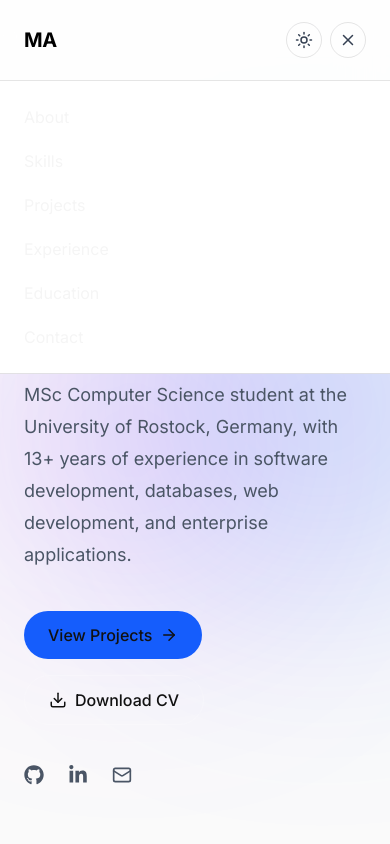
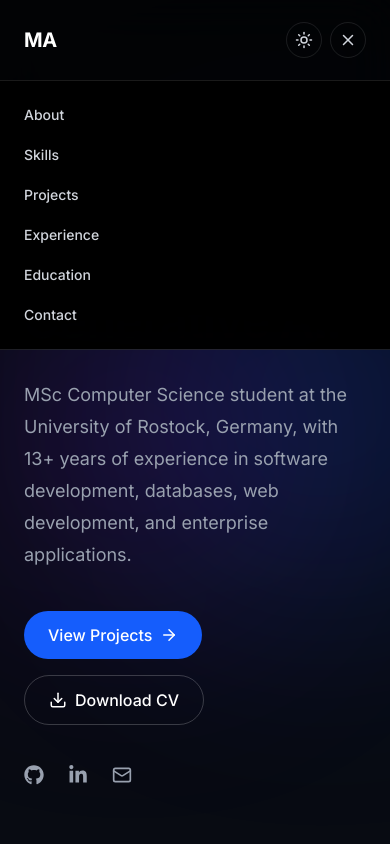
Before and after one commit to Mehrdad-Afshari/mehrdad-afshari-portfolio, a Next.js app: page / in a window 390 px wide. Both pictures are taken after a click on the button 348 px from the left and 40 px from the top of the page. Shown: the top 844 px of the page. Built offline with nearby package versions, Linux system fonts and the light colour scheme.

Commit message:
fix theme, responsive navigation and accessibility

```diff
--- a/app/globals.css
+++ b/app/globals.css
@@ -1,17 +1,25 @@
 @import "tailwindcss";
+
+/*
+  Tailwind CSS v4:
+  Make dark: utilities respond to the .dark class
+  instead of the system color scheme.
+*/
+@custom-variant dark (&:where(.dark, .dark *));
 
 :root {
   --background: #fafafa;
   --foreground: #111111;
 }
 
-.dark {
+html {
+  scroll-behavior: smooth;
+  background: var(--background);
+}
+
+html.dark {
   --background: #080b12;
   --foreground: #f5f5f5;
-}
-
-html {
-  scroll-behavior: smooth;
 }
 
 body {
@@ -19,6 +27,13 @@ body {
   background: var(--background);
   color: var(--foreground);
   font-family: var(--font-inter), sans-serif;
+  transition:
+    background-color 0.2s ease,
+    color 0.2s ease;
+}
+
+::selection {
+  background: rgba(37, 99, 235, 0.25);
 }
 
 .nav-link {
@@ -39,3 +54,26 @@ body {
 .dark .nav-link:hover {
   color: #ffffff;
 }
+
+/* Better keyboard accessibility */
+a:focus-visible,
+button:focus-visible {
+  outline: 2px solid #3b82f6;
+  outline-offset: 3px;
+}
+
+/* Respect users who prefer reduced motion */
+@media (prefers-reduced-motion: reduce) {
+  html {
+    scroll-behavior: auto;
+  }
+
+  *,
+  *::before,
+  *::after {
+    animation-duration: 0.01ms !important;
+    animation-iteration-count: 1 !important;
+    transition-duration: 0.01ms !important;
+    scroll-behavior: auto !important;
+  }
+}
--- a/app/layout.tsx
+++ b/app/layout.tsx
@@ -22,13 +22,31 @@ export const metadata: Metadata = {
   ],
 };
 
+const themeScript = `
+  (() => {
+    try {
+      const savedTheme = localStorage.getItem("theme");
+      const systemDark = window.matchMedia("(prefers-color-scheme: dark)").matches;
+      const isDark = savedTheme
+        ? savedTheme === "dark"
+        : systemDark;
+
+      document.documentElement.classList.toggle("dark", isDark);
+    } catch {}
+  })();
+`;
+
 export default function RootLayout({
   children,
 }: Readonly<{
   children: React.ReactNode;
 }>) {
   return (
-    <html lang="en">
+    <html lang="en" suppressHydrationWarning>
+      <head>
+        <script dangerouslySetInnerHTML={{ __html: themeScript }} />
+      </head>
+
       <body className={`${inter.variable} antialiased`}>
         {children}
       </body>
--- a/components/Hero.tsx
+++ b/components/Hero.tsx
@@ -18,7 +18,7 @@ export default function Hero() {
 
           {/* Text */}
           <div>
-            <p className="mb-4 text-sm font-medium uppercase tracking-[0.25em] text-blue-400">
+            <p className="mb-4 text-sm font-medium uppercase tracking-[0.25em] text-blue-600 dark:text-blue-400">
               AI Developer · Software & Database Developer
             </p>
 
@@ -51,7 +51,9 @@ export default function Hero() {
 
               <a
                 href="/cv/mehrdad-afshari-cv.pdf"
-                className="inline-flex items-center gap-2 rounded-full border border-white/20 px-6 py-3 font-medium transition hover:bg-white/10"
+                target="_blank"
+                rel="noopener noreferrer"
+                className="inline-flex items-center gap-2 rounded-full border border-black/10 px-6 py-3 font-medium text-[#111111] transition hover:bg-black/5 dark:border-white/20 dark:text-white dark:hover:bg-white/10"
               >
                 <Download size={18} />
                 Download CV
@@ -64,7 +66,8 @@ export default function Hero() {
                 href="https://github.com/Mehrdad-Afshari"
                 target="_blank"
                 rel="noopener noreferrer"
-                className="transition hover:text-white"
+                className="transition hover:text-black dark:hover:text-white"
+                aria-label="GitHub"
               >
                 <FaGithub size={20} />
               </a>
@@ -73,7 +76,7 @@ export default function Hero() {
                 href="https://linkedin.com/in/mehrdadafshari"
                 target="_blank"
                 rel="noopener noreferrer"
-                className="transition hover:text-white"
+                className="transition hover:text-black dark:hover:text-white"
                 aria-label="LinkedIn"
               >
                 <FaLinkedinIn size={20} />
@@ -81,7 +84,7 @@ export default function Hero() {
 
               <a
                 href="mailto:afshari@outlook.com"
-                className="transition hover:text-white"
+                className="transition hover:text-black dark:hover:text-white"
                 aria-label="Email"
               >
                 <Mail size={20} />
--- a/components/Navbar.tsx
+++ b/components/Navbar.tsx
@@ -3,14 +3,26 @@
 import { Menu, Moon, Sun, X } from "lucide-react";
 import { useEffect, useState } from "react";
 
+const navigation = [
+  { name: "About", href: "#about" },
+  { name: "Skills", href: "#skills" },
+  { name: "Projects", href: "#projects" },
+  { name: "Experience", href: "#experience" },
+  { name: "Education", href: "#education" },
+  { name: "Contact", href: "#contact" },
+];
+
 export default function Navbar() {
   const [darkMode, setDarkMode] = useState(true);
+  const [mobileMenu, setMobileMenu] = useState(false);
 
   useEffect(() => {
     const savedTheme = localStorage.getItem("theme");
 
-  if (savedTheme) {
-    setDarkMode(savedTheme === "dark");
+    if (savedTheme === "light") {
+      setDarkMode(false);
+    } else if (savedTheme === "dark") {
+      setDarkMode(true);
     }
   }, []);
 
@@ -18,111 +30,90 @@ useEffect(() => {
     document.documentElement.classList.toggle("dark", darkMode);
     localStorage.setItem("theme", darkMode ? "dark" : "light");
   }, [darkMode]);
-  const [mobileMenu, setMobileMenu] = useState(false);
 
-  useEffect(() => {
-    document.documentElement.classList.toggle("dark", darkMode);
-  }, [darkMode]);
+  const toggleTheme = () => {
+    setDarkMode((current) => !current);
+  };
+
+  const closeMobileMenu = () => {
+    setMobileMenu(false);
+  };
 
   return (
     <nav className="fixed top-0 z-50 w-full border-b border-black/10 bg-white/80 backdrop-blur-xl dark:border-white/10 dark:bg-black/70">
       <div className="mx-auto flex h-20 max-w-7xl items-center justify-between px-6 lg:px-8">
-
         {/* Logo */}
         <a
           href="#home"
+          onClick={closeMobileMenu}
           className="text-xl font-bold tracking-tight text-black dark:text-white"
+          aria-label="Mehrdad Afshari - Home"
         >
           MA
         </a>
 
         {/* Desktop Navigation */}
         <div className="hidden items-center gap-8 md:flex">
-          <a href="#about" className="nav-link">
-            About
+          {navigation.map((item) => (
+            <a key={item.href} href={item.href} className="nav-link">
+              {item.name}
             </a>
-
-          <a href="#skills" className="nav-link">
-            Skills
-          </a>
-
-          <a href="#projects" className="nav-link">
-            Projects
-          </a>
-
-          <a href="#experience" className="nav-link">
-            Experience
-          </a>
-
-          <a href="#education" className="nav-link">
-            Education
-          </a>
-
-          <a href="#contact" className="nav-link">
-            Contact
-          </a>
+          ))}
         </div>
 
         {/* Desktop Theme Button */}
         <button
-          onClick={() => setDarkMode(!darkMode)}
+          type="button"
+          onClick={toggleTheme}
           className="hidden rounded-full border border-black/10 p-2 text-gray-700 transition hover:bg-black/5 dark:border-white/10 dark:text-gray-300 dark:hover:bg-white/10 md:block"
-          aria-label="Toggle theme"
+          aria-label={darkMode ? "Switch to light mode" : "Switch to dark mode"}
+          title={darkMode ? "Light mode" : "Dark mode"}
         >
           {darkMode ? <Sun size={18} /> : <Moon size={18} />}
         </button>
 
         {/* Mobile Controls */}
         <div className="flex items-center gap-2 md:hidden">
-
           <button
-            onClick={() => setDarkMode(!darkMode)}
-            className="rounded-full border border-black/10 p-2 text-gray-700 dark:border-white/10 dark:text-gray-300"
-            aria-label="Toggle theme"
+            type="button"
+            onClick={toggleTheme}
+            className="rounded-full border border-black/10 p-2 text-gray-700 transition hover:bg-black/5 dark:border-white/10 dark:text-gray-300 dark:hover:bg-white/10"
+            aria-label={darkMode ? "Switch to light mode" : "Switch to dark mode"}
+            title={darkMode ? "Light mode" : "Dark mode"}
           >
             {darkMode ? <Sun size={18} /> : <Moon size={18} />}
           </button>
 
           <button
-            onClick={() => setMobileMenu(!mobileMenu)}
-            className="rounded-full border border-black/10 p-2 text-gray-700 dark:border-white/10 dark:text-gray-300"
-            aria-label="Toggle menu"
+            type="button"
+            onClick={() => setMobileMenu((current) => !current)}
+            className="rounded-full border border-black/10 p-2 text-gray-700 transition hover:bg-black/5 dark:border-white/10 dark:text-gray-300 dark:hover:bg-white/10"
+            aria-label={mobileMenu ? "Close menu" : "Open menu"}
+            aria-expanded={mobileMenu}
+            aria-controls="mobile-navigation"
           >
             {mobileMenu ? <X size={18} /> : <Menu size={18} />}
           </button>
-
         </div>
       </div>
 
       {/* Mobile Menu */}
       {mobileMenu && (
-        <div className="border-t border-black/10 bg-white px-6 py-6 dark:border-white/10 dark:bg-black md:hidden">
+        <div
+          id="mobile-navigation"
+          className="border-t border-black/10 bg-white/95 px-6 py-6 backdrop-blur-xl dark:border-white/10 dark:bg-black/95 md:hidden"
+        >
           <div className="flex flex-col gap-5">
-
-            <a href="#about" onClick={() => setMobileMenu(false)}>
-              About
+            {navigation.map((item) => (
+              <a
+                key={item.href}
+                href={item.href}
+                onClick={closeMobileMenu}
+                className="text-sm font-medium text-gray-700 transition hover:text-black dark:text-gray-300 dark:hover:text-white"
+              >
+                {item.name}
               </a>
-
-            <a href="#skills" onClick={() => setMobileMenu(false)}>
-              Skills
-            </a>
-
-            <a href="#projects" onClick={() => setMobileMenu(false)}>
-              Projects
-            </a>
-
-            <a href="#experience" onClick={() => setMobileMenu(false)}>
-              Experience
-            </a>
-
-            <a href="#education" onClick={() => setMobileMenu(false)}>
-              Education
-            </a>
-
-            <a href="#contact" onClick={() => setMobileMenu(false)}>
-              Contact
-            </a>
-
+            ))}
           </div>
         </div>
       )}
```
Lines whose indentation alone changed are shown as unchanged.
